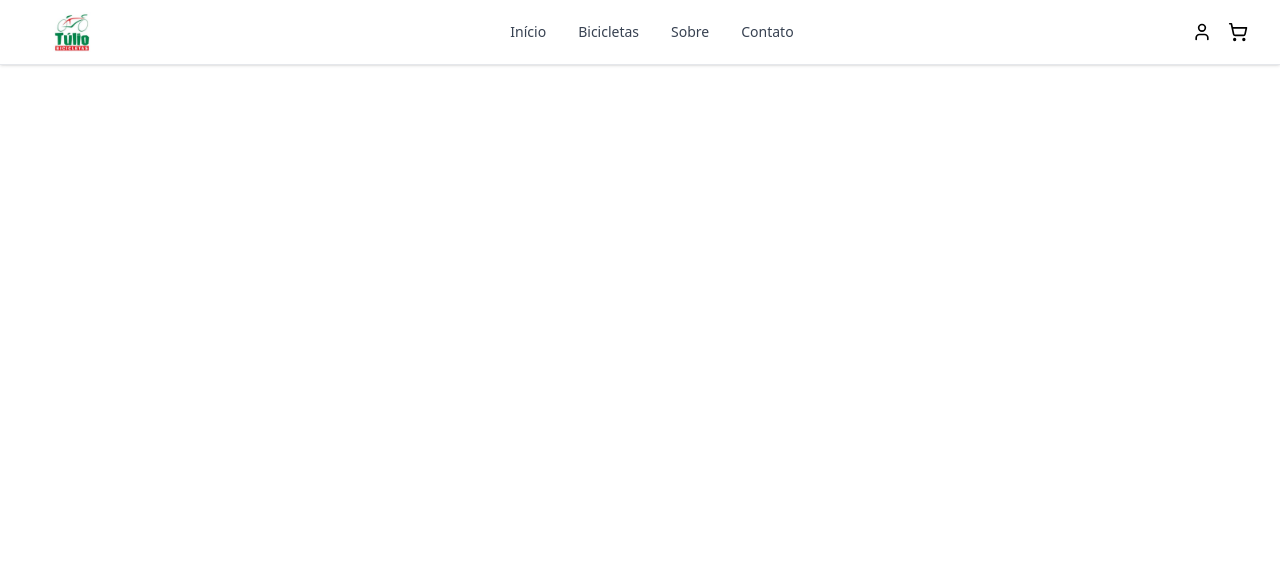
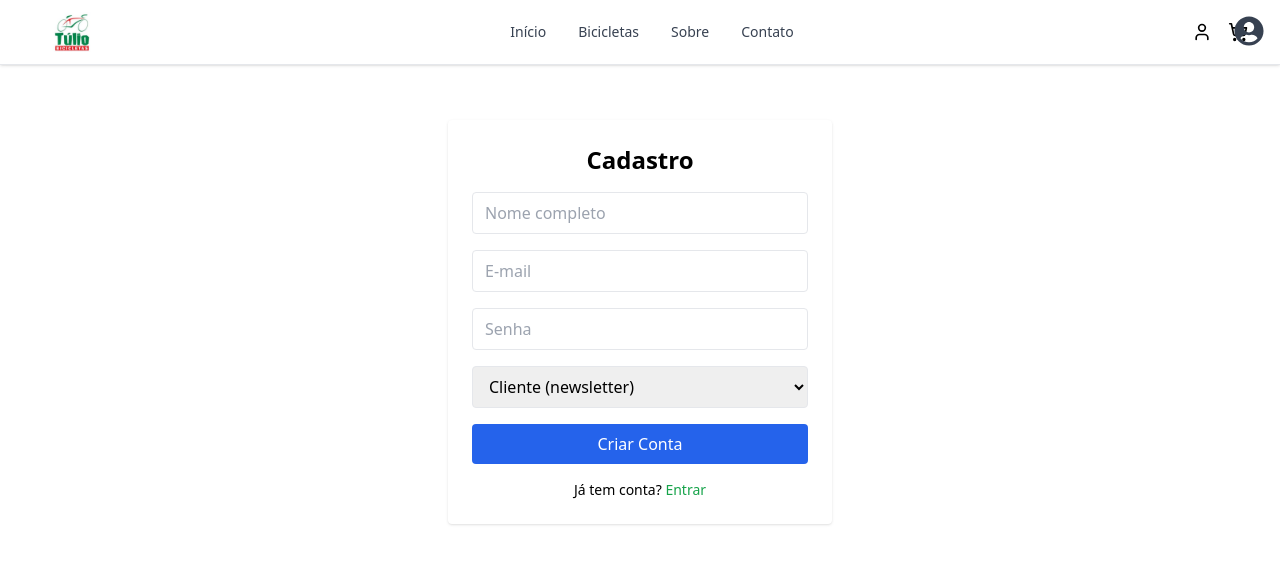
Before and after one commit to HelpUSA/tulio-bicicletas-site, a React (Create React App) app: page /cadastro in a window 1280 px wide. Shown: the top 564 px of the page. Built offline with nearby package versions, Linux system fonts and the light colour scheme.

Commit message:
Atualiza├º├úo autom├ítica

```diff
--- a/src/App.jsx
+++ b/src/App.jsx
@@ -1,9 +1,14 @@
 import React from 'react';
 import { BrowserRouter as Router, Routes, Route } from 'react-router-dom';
+
 import Header from './components/Header';
+import UserIcon from './components/UserIcon';
+import ProtectedRoute from './components/ProtectedRoute';
+
 import Home from './pages/Home';
 import Produtos from './pages/Produtos';
 import Login from './pages/Login';
+import CadastroUsuario from './pages/CadastroUsuario';
 import Admin from './pages/Admin';
 import CadastrarProduto from './pages/CadastrarProduto';
 import ProdutoDetalhe from './pages/ProdutoDetalhe';
@@ -13,15 +18,35 @@ function App() {
   return (
     <Router>
       <Header />
+      <UserIcon />
+
       <div className="pt-20">
         <Routes>
+          {/* Rotas públicas */}
           <Route path="/" element={<Home />} />
           <Route path="/produtos" element={<Produtos />} />
+          <Route path="/produto/:id" element={<ProdutoDetalhe />} />
           <Route path="/login" element={<Login />} />
-          <Route path="/admin" element={<Admin />} />
-          <Route path="/admin/cadastrar" element={<CadastrarProduto />} />
-          <Route path="/produto/:id" element={<ProdutoDetalhe />} />
+          <Route path="/cadastro" element={<CadastroUsuario />} />
           <Route path="/carrinho" element={<Cart />} />
+
+          {/* Rotas protegidas */}
+          <Route
+            path="/admin"
+            element={
+              <ProtectedRoute permitido={['admin']}>
+                <Admin />
+              </ProtectedRoute>
+            }
+          />
+          <Route
+            path="/admin/cadastrar"
+            element={
+              <ProtectedRoute permitido={['admin', 'operacional']}>
+                <CadastrarProduto />
+              </ProtectedRoute>
+            }
+          />
         </Routes>
       </div>
     </Router>
--- /dev/null
+++ b/src/components/ProtectedRoute.jsx
@@ -0,0 +1,27 @@
+import React from 'react';
+import { Navigate } from 'react-router-dom';
+import useAuth from '../lib/useAuth';
+
+/**
+ * Componente para proteger rotas.
+ *
+ * @param {ReactNode} children - componente filho (a rota protegida).
+ * @param {string[]} permitido - array com os tipos de usuário permitidos.
+ */
+export default function ProtectedRoute({ children, permitido = [] }) {
+  const { usuario, carregando } = useAuth();
+
+  if (carregando) return <p>Carregando...</p>;
+
+  if (!usuario) {
+    return <Navigate to="/login" replace />;
+  }
+
+  const tipo = localStorage.getItem('tipoUsuario');
+
+  if (permitido.length > 0 && !permitido.includes(tipo)) {
+    return <Navigate to="/" replace />;
+  }
+
+  return children;
+}
--- /dev/null
+++ b/src/components/UserIcon.jsx
@@ -0,0 +1,70 @@
+import React, { useEffect, useState } from 'react';
+import { useNavigate } from 'react-router-dom';
+import { supabase } from '../lib/supabase';
+import { FaUserCircle } from 'react-icons/fa';
+
+export default function UserIcon() {
+  const [usuarioEmail, setUsuarioEmail] = useState(null);
+  const navigate = useNavigate();
+
+  useEffect(() => {
+    const session = supabase.auth.getSession().then(({ data }) => {
+      const user = data?.session?.user;
+      if (user) {
+        setUsuarioEmail(user.email);
+      }
+    });
+
+    // Listener para manter sincronizado
+    const { data: listener } = supabase.auth.onAuthStateChange(
+      (_event, session) => {
+        if (session?.user) {
+          setUsuarioEmail(session.user.email);
+        } else {
+          setUsuarioEmail(null);
+        }
+      }
+    );
+
+    return () => {
+      listener?.subscription.unsubscribe();
+    };
+  }, []);
+
+  const handleLogout = async () => {
+    await supabase.auth.signOut();
+    localStorage.removeItem('tipoUsuario');
+    localStorage.removeItem('usuarioEmail');
+    setUsuarioEmail(null);
+    navigate('/');
+  };
+
+  return (
+    <div className="absolute top-4 right-4 z-50">
+      <div className="relative group">
+        <FaUserCircle className="text-3xl text-gray-700 cursor-pointer hover:text-green-600" />
+
+        <div className="absolute right-0 mt-2 w-48 bg-white border rounded shadow-lg hidden group-hover:block p-3 text-sm">
+          {usuarioEmail ? (
+            <>
+              <p className="font-semibold mb-2">{usuarioEmail}</p>
+              <button
+                onClick={handleLogout}
+                className="w-full bg-red-600 text-white px-3 py-1 rounded hover:bg-red-700"
+              >
+                Sair
+              </button>
+            </>
+          ) : (
+            <button
+              onClick={() => navigate('/login')}
+              className="w-full bg-green-600 text-white px-3 py-1 rounded hover:bg-green-700"
+            >
+              Entrar
+            </button>
+          )}
+        </div>
+      </div>
+    </div>
+  );
+}
--- /dev/null
+++ b/src/lib/useAuth.js
@@ -0,0 +1,29 @@
+import { useEffect, useState } from 'react';
+import { supabase } from './supabase';
+
+export default function useAuth() {
+  const [usuario, setUsuario] = useState(null);
+  const [carregando, setCarregando] = useState(true);
+
+  useEffect(() => {
+    const carregarSessao = async () => {
+      const { data: { session } } = await supabase.auth.getSession();
+      setUsuario(session?.user || null);
+      setCarregando(false);
+    };
+
+    carregarSessao();
+
+    const { data: listener } = supabase.auth.onAuthStateChange(
+      (_event, session) => {
+        setUsuario(session?.user || null);
+      }
+    );
+
+    return () => {
+      listener?.subscription.unsubscribe();
+    };
+  }, []);
+
+  return { usuario, carregando };
+}
--- /dev/null
+++ b/src/pages/CadastroUsuario.jsx
@@ -0,0 +1,107 @@
+import React, { useState } from 'react';
+import { useNavigate } from 'react-router-dom';
+import { supabase } from '../lib/supabase';
+
+export default function CadastroUsuario() {
+  const [nome, setNome] = useState('');
+  const [email, setEmail] = useState('');
+  const [senha, setSenha] = useState('');
+  const [tipo, setTipo] = useState('cliente'); // padrão
+  const [erro, setErro] = useState('');
+  const navigate = useNavigate();
+
+  const handleCadastro = async (e) => {
+    e.preventDefault();
+    setErro('');
+
+    // 1. Cria o usuário no Supabase Auth
+    const { data, error } = await supabase.auth.signUp({
+      email,
+      password: senha,
+    });
+
+    if (error) {
+      setErro(error.message);
+      return;
+    }
+
+    const userId = data?.user?.id;
+
+    // 2. Insere os dados adicionais na tabela usuarios
+    const { error: insertError } = await supabase.from('usuarios').insert([
+      {
+        id: userId,
+        nome,
+        email,
+        tipo,
+      },
+    ]);
+
+    if (insertError) {
+      setErro(insertError.message);
+      return;
+    }
+
+    alert('Cadastro realizado com sucesso!');
+    navigate('/login');
+  };
+
+  return (
+    <div className="max-w-sm mx-auto mt-10 p-6 bg-white shadow rounded">
+      <h1 className="text-2xl font-bold mb-4 text-center">Cadastro</h1>
+      <form onSubmit={handleCadastro} className="flex flex-col gap-4">
+        <input
+          type="text"
+          placeholder="Nome completo"
+          value={nome}
+          onChange={(e) => setNome(e.target.value)}
+          className="border px-3 py-2 rounded"
+          required
+        />
+        <input
+          type="email"
+          placeholder="E-mail"
+          value={email}
+          onChange={(e) => setEmail(e.target.value)}
+          className="border px-3 py-2 rounded"
+          required
+        />
+        <input
+          type="password"
+          placeholder="Senha"
+          value={senha}
+          onChange={(e) => setSenha(e.target.value)}
+          className="border px-3 py-2 rounded"
+          required
+        />
+
+        {/* Campo de tipo apenas visível se for administrador (futuramente) */}
+        <select
+          value={tipo}
+          onChange={(e) => setTipo(e.target.value)}
+          className="border px-3 py-2 rounded"
+        >
+          <option value="cliente">Cliente (newsletter)</option>
+          <option value="operacional">Operacional</option>
+          <option value="admin">Administrador</option>
+        </select>
+
+        {erro && <p className="text-red-600 text-sm">{erro}</p>}
+
+        <button
+          type="submit"
+          className="bg-blue-600 text-white py-2 rounded hover:bg-blue-700"
+        >
+          Criar Conta
+        </button>
+      </form>
+
+      <p className="mt-4 text-sm text-center">
+        Já tem conta?{' '}
+        <a href="/login" className="text-green-600 hover:underline">
+          Entrar
+        </a>
+      </p>
+    </div>
+  );
+}
--- a/src/pages/Login.jsx
+++ b/src/pages/Login.jsx
@@ -1,48 +1,86 @@
-// src/pages/Login.jsx
-import { useState } from 'react';
+import React, { useState } from 'react';
+import { useNavigate } from 'react-router-dom';
 import { supabase } from '../lib/supabase';
 
 export default function Login() {
   const [email, setEmail] = useState('');
   const [senha, setSenha] = useState('');
-  const [mensagem, setMensagem] = useState('');
+  const [erro, setErro] = useState('');
+  const navigate = useNavigate();
 
   const handleLogin = async (e) => {
     e.preventDefault();
+    setErro('');
 
-    const { error } = await supabase.auth.signInWithPassword({
+    const { data, error } = await supabase.auth.signInWithPassword({
       email,
       password: senha,
     });
 
     if (error) {
-      setMensagem('Erro no login: ' + error.message);
+      setErro(error.message);
+      return;
+    }
+
+    // Após login, busque o tipo do usuário
+    const { data: perfil } = await supabase
+      .from('usuarios')
+      .select('tipo')
+      .eq('id', data.user.id)
+      .single();
+
+    if (!perfil) {
+      setErro('Usuário sem tipo definido.');
+      return;
+    }
+
+    // Salva tipo no localStorage para controle de rotas
+    localStorage.setItem('tipoUsuario', perfil.tipo);
+    localStorage.setItem('usuarioEmail', email);
+
+    if (perfil.tipo === 'admin') {
+      navigate('/admin');
+    } else if (perfil.tipo === 'operacional') {
+      navigate('/admin/cadastrar');
     } else {
-      setMensagem('Login realizado com sucesso!');
+      navigate('/'); // cliente comum
     }
   };
 
   return (
-    <div style={{ maxWidth: 400, margin: '0 auto' }}>
-      <h2>Login - Tulio Bicicletas</h2>
-      <form onSubmit={handleLogin}>
+    <div className="max-w-sm mx-auto mt-10 p-6 bg-white shadow rounded">
+      <h1 className="text-2xl font-bold mb-4 text-center">Entrar</h1>
+      <form onSubmit={handleLogin} className="flex flex-col gap-4">
         <input
           type="email"
           placeholder="Seu e-mail"
           value={email}
           onChange={(e) => setEmail(e.target.value)}
+          className="border px-3 py-2 rounded"
           required
-        /><br />
+        />
         <input
           type="password"
           placeholder="Sua senha"
           value={senha}
           onChange={(e) => setSenha(e.target.value)}
+          className="border px-3 py-2 rounded"
           required
-        /><br />
-        <button type="submit">Entrar</button>
+        />
+        {erro && <p className="text-red-600 text-sm">{erro}</p>}
+        <button
+          type="submit"
+          className="bg-green-600 text-white py-2 rounded hover:bg-green-700"
+        >
+          Entrar
+        </button>
       </form>
-      {mensagem && <p>{mensagem}</p>}
+      <p className="mt-4 text-sm text-center">
+        Ainda não tem conta?{' '}
+        <a href="/cadastro" className="text-blue-600 hover:underline">
+          Cadastre-se
+        </a>
+      </p>
     </div>
   );
 }
```
Also changed, not shown: src/pages/Home.jsx (+2 -7 lines).
